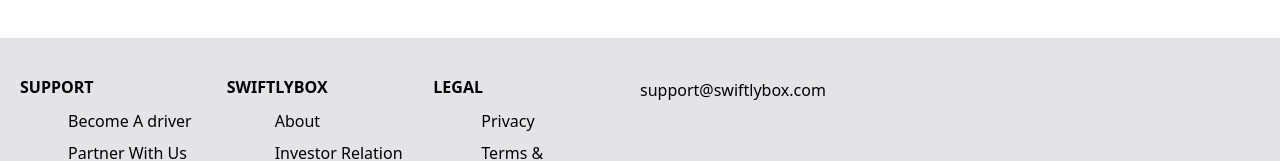
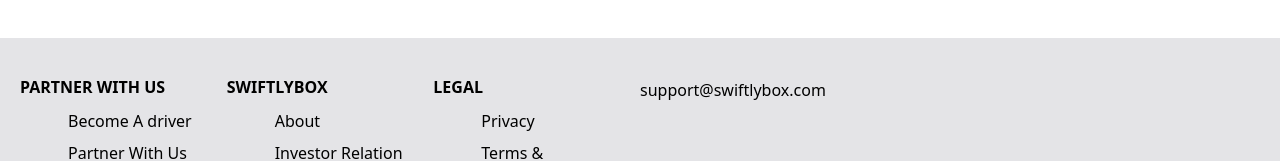
Before and after one commit to SwiftlyBox/SwiftlyWeb_Dev, a Next.js app: page /Conditions in a window 1280 px wide. Shown: the part 4071-4232 px from the top of the page. Built offline with nearby package versions, Linux system fonts and the light colour scheme.

Commit message:
Update Footer.jsx

```diff
--- a/src/components/Footer.jsx
+++ b/src/components/Footer.jsx
@@ -13,11 +13,11 @@
     <div className="w-full mt-24 bg-zinc-200 text-gray-300 py-y px-2">
       <div className="max-w-[1240px] mx-auto grid grid-cols-2 md:grid-cols-6 border-b-2 border-gray-600 py-8  text-black">
         <div>
-          <h6 className="font-bold uppercase pt-2  text-black ">Support</h6>
+          <h6 className="font-bold uppercase pt-2  text-black ">Partner With Us</h6>
           <ul>
-            <li className="py-1  text-black ">Become A driver</li>
-            <li className="py-1  text-black ">Partner With Us</li>
-            <li className="py-1  text-black ">About Us</li>
+    <Link href="/driverapplication"><li className="py-1  text-black ">Become A driver</li></Link>
+            <Link href="/SignUp"><li className="py-1  text-black ">Partner With Us</li></Link>
+             <Link href="/aboutus"><li className="py-1  text-black ">About Us</li></Link>
           </ul>
         </div>
         <div>
```
